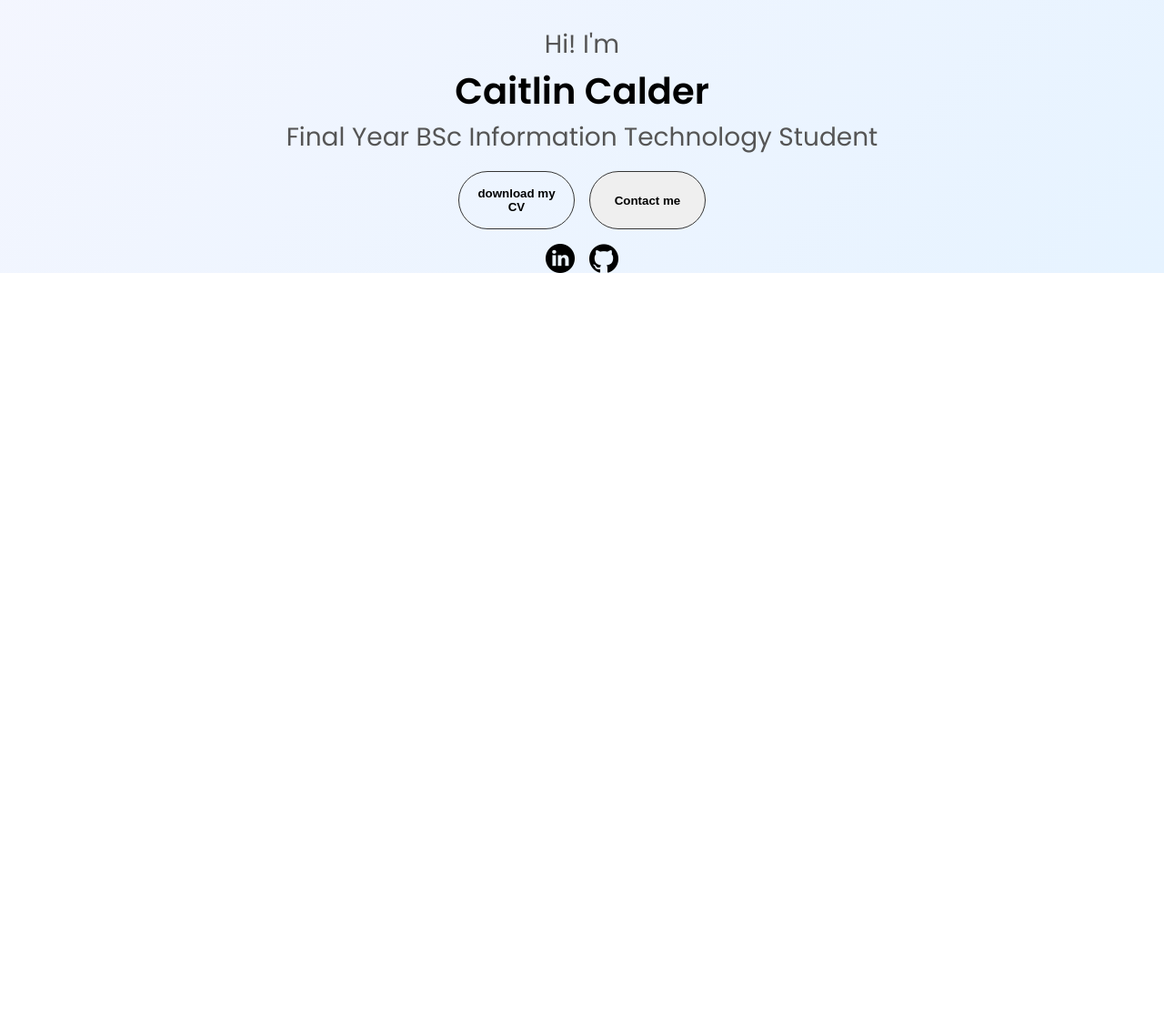
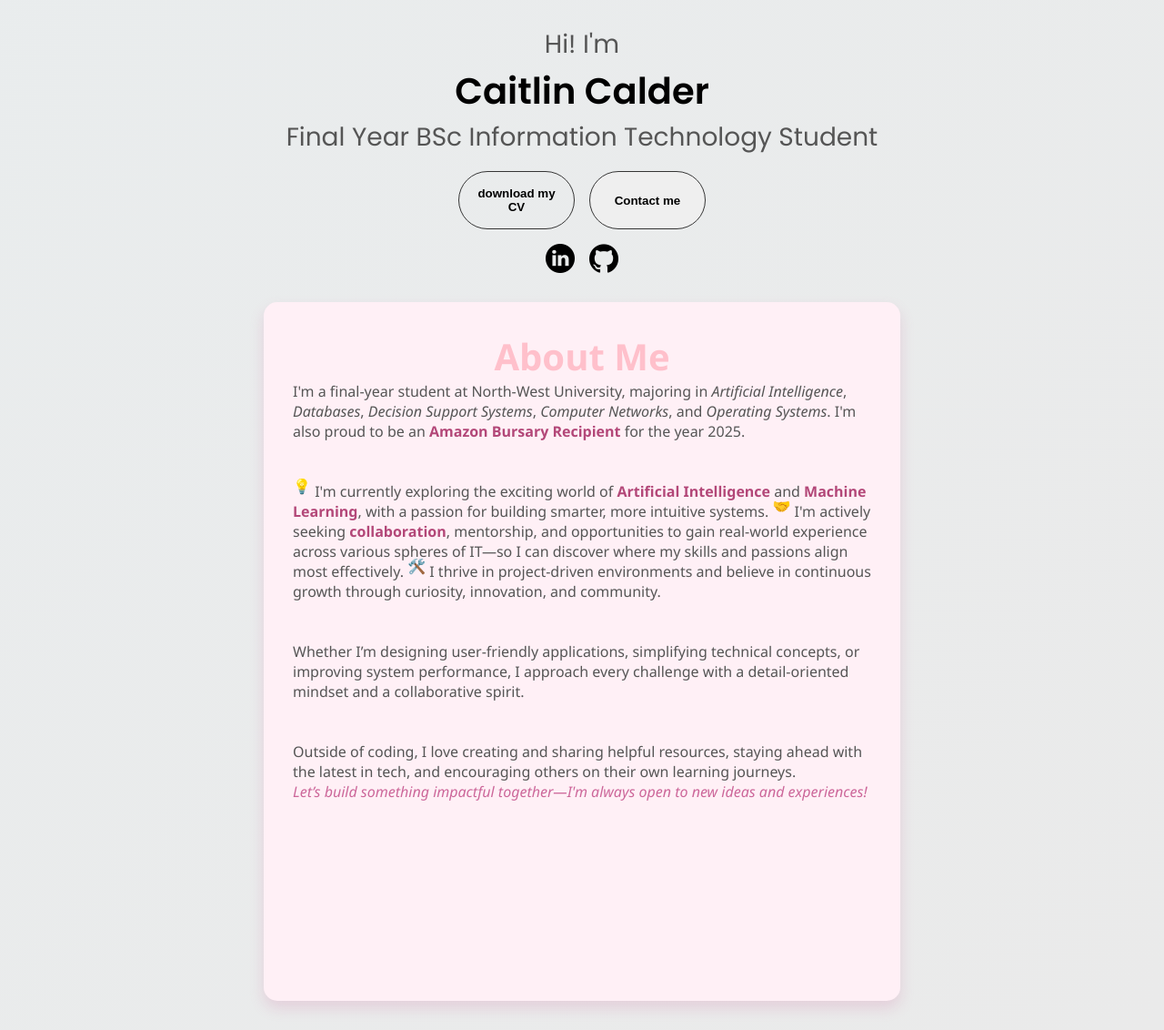
Before and after one commit to CaitlinCalder/Virtual-CV, a plain HTML site: page index.html in a window 1280 px wide. Shown: the part 604-1736 px from the top of the page at 91% size. Before the commit the page ends 904 px from the top, so only its background shows below. Drawn offline with Linux system fonts and the light colour scheme.

Commit message:
added about me

```diff
--- a/index.html
+++ b/index.html
@@ -75,6 +75,48 @@
         </div>
     </div>
   </section>
+  <style>
+  #about {
+    background: #fff0f6; /* soft pastel pink */
+    padding: 2rem;
+    border-radius: 15px;
+    box-shadow: 0 8px 16px rgba(204, 102, 153, 0.2);
+    max-width: 700px;
+    margin: 2rem auto;
+    font-family: 'Segoe UI', Tahoma, Geneva, Verdana, sans-serif;
+    color: pink;
+    transition: box-shadow 0.3s ease;
+  }
+  strong {
+    color: #b34778;
+  }
+</style>
+
+  <section id="about">
+  <h1 class="title">About Me</h1>
+    <p>
+    I'm a final-year student at North-West University, majoring in <em>Artificial Intelligence</em>, <em>Databases</em>, <em>Decision Support Systems</em>, <em>Computer Networks</em>, and <em>Operating Systems</em>. I'm also proud to be an <strong>Amazon Bursary Recipient</strong> for the year 2025.
+    </p>
+    <br><br>
+    <p>
+     <span class="emoji">💡</span> I'm currently exploring the exciting world of <strong>Artificial Intelligence</strong> and <strong>Machine Learning</strong>, with a passion for building smarter, more intuitive systems.
+    <span class="emoji">🤝</span> I'm actively seeking <strong>collaboration</strong>, mentorship, and opportunities to gain real-world experience across various spheres of IT—so I can discover where my skills and passions align most effectively.
+    <span class="emoji">🛠️</span> I thrive in project-driven environments and believe in continuous growth through curiosity, innovation, and community.
+    </p>
+    <br><br>
+    <p>
+    Whether I’m designing user-friendly applications, simplifying technical concepts, or improving system performance, I approach every challenge with a detail-oriented mindset and a collaborative spirit.
+    </p>
+    <br><br>
+    <p>
+    Outside of coding, I love creating and sharing helpful resources, staying ahead with the latest in tech, and encouraging others on their own learning journeys.
+    </p>
+
+    <p style="font-style: italic; color: #cc6699;">
+    Let’s build something impactful together—I'm always open to new ideas and experiences!
+    </p>
+</section>
+
 
    <script src="script.js"></script>
 </body>
--- a/style.css
+++ b/style.css
@@ -7,13 +7,22 @@
 
 body {
   font-family: "Poppins", sans-serif;
-  background: linear-gradient(135deg, #f9f7fe 0%, #e6f3ff 100%);
+  background: linear-gradient(135deg, #e9edee 0%, #eaeaea 100%);
 }
 
 html {
     scroll-behavior: smooth;
 }
 
+.emoji {
+  display: inline-block;
+  animation: float 3s ease-in-out infinite;
+}
+
+@keyframes float {
+  0%, 100% { transform: translateY(0); }
+  50% { transform: translateY(-8px); }
+}
 p {
     color: rgb(85,85,85);
 }
```
